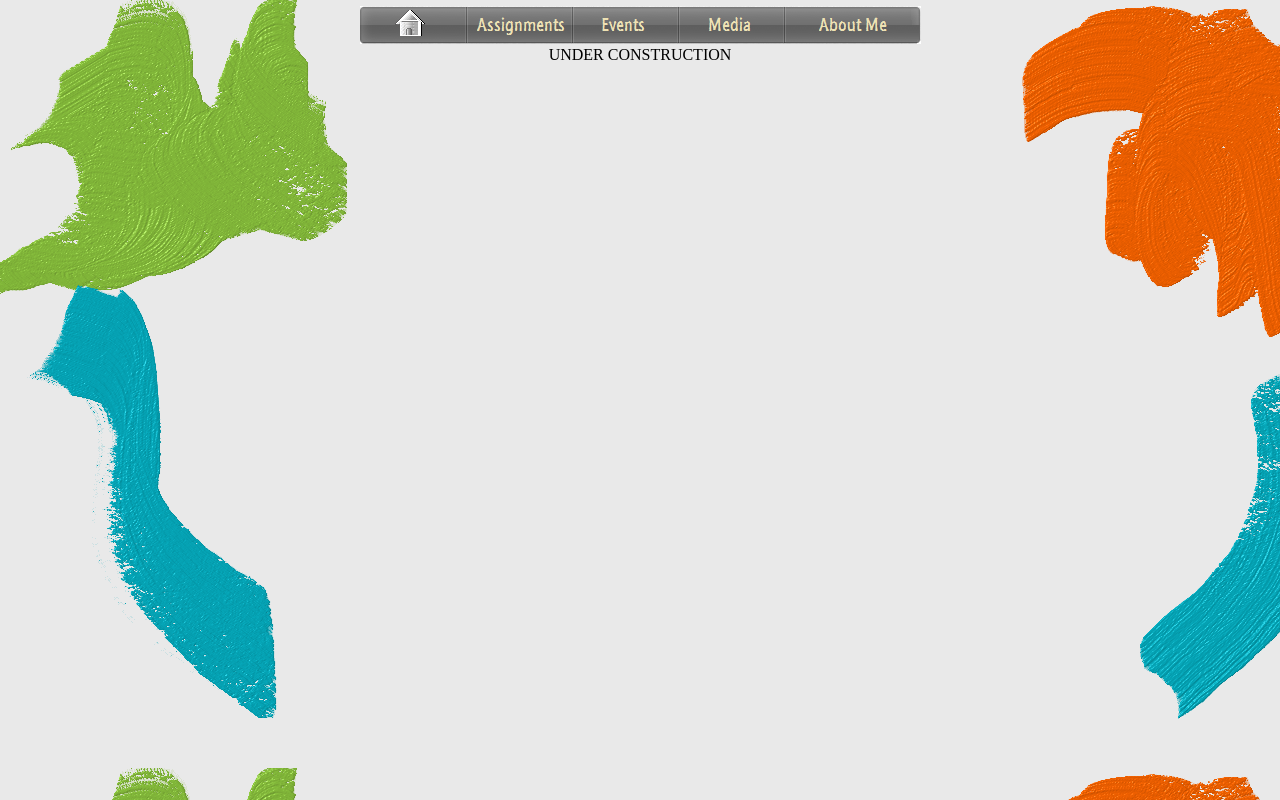
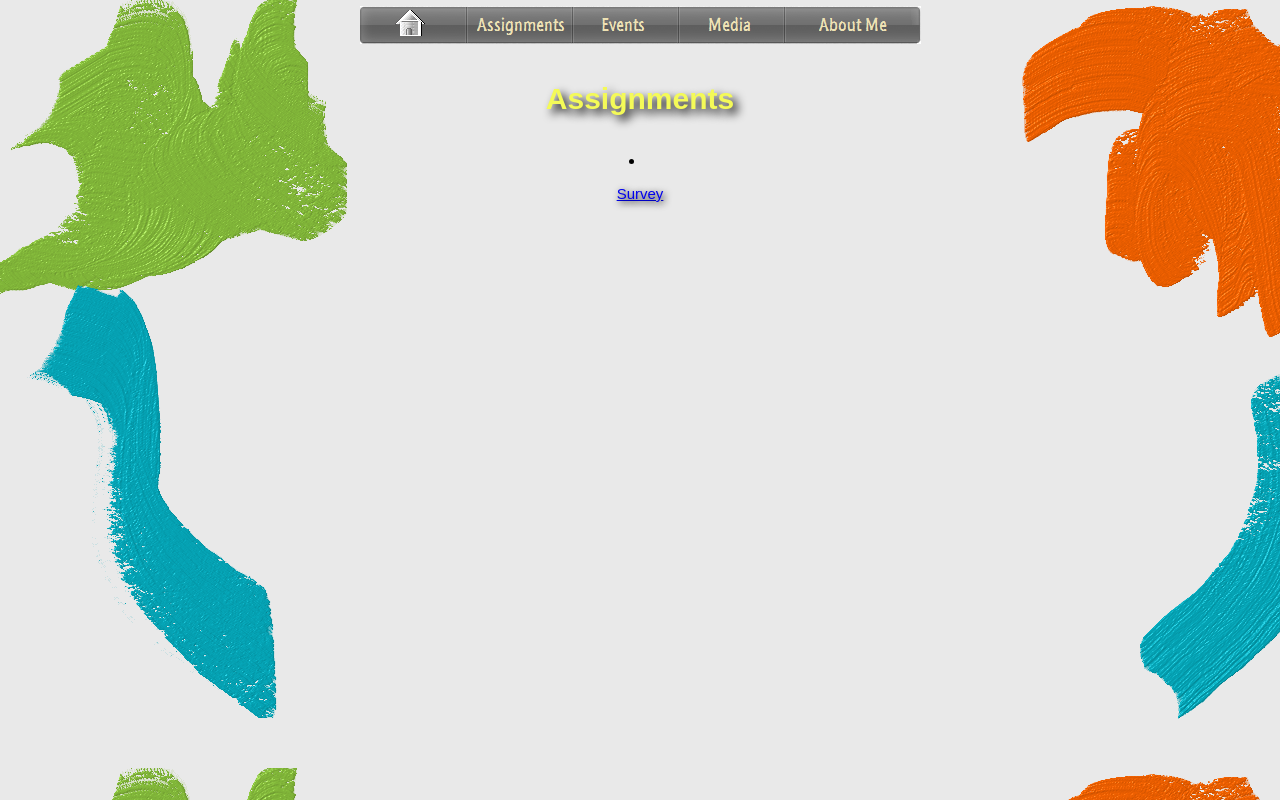
Before and after one commit to ejdixon13/cs313, a plain HTML site: page hp_assign.html in a window 1280 px wide. Drawn offline with Linux system fonts and the light colour scheme.

Commit message:
committing all

```diff
--- a/homepage.css
+++ b/homepage.css
@@ -9,10 +9,16 @@ img:hover { opacity: 0.6; }
 #topNav { text-align: center; margin-right: 0px; min-width: 900px }
 .center {text-align: center;}
 body {background-image: url(images/paint_bg.png)}
-#homeText {
+.headText {
 	font-size: 30px;
 	font-family: fantasy;
 	text-align: center;
 	text-shadow:5px 5px 10px black;
-	color: yellow;
+	color: #F4FA58;
 	}
+.linkText {
+	font-size: 15px;
+	font-family: fantasy;
+	text-shadow: 2px 2px 7px black;
+	color: black;
+}
--- a/hp_assign.html
+++ b/hp_assign.html
@@ -25,8 +25,13 @@
     <a href = "hp_about_me.html">
       <img id  = "navImages" src = "images/Apple_mb_about_me.png" alt ="apple"/></a></nav></div>
 
+      <br/>
+      <br/>
       <div class = "center">
-        UNDER CONSTRUCTION
-      </div>
+	<b class="headText">Assignments</b>
+      </div><br/><br/>
+      <li class= "center">
+	   <p class= "linkText"><a href="survey/surveyHome.html">Survey</a></p>
+      </li>
 </body>
 </html>
```
